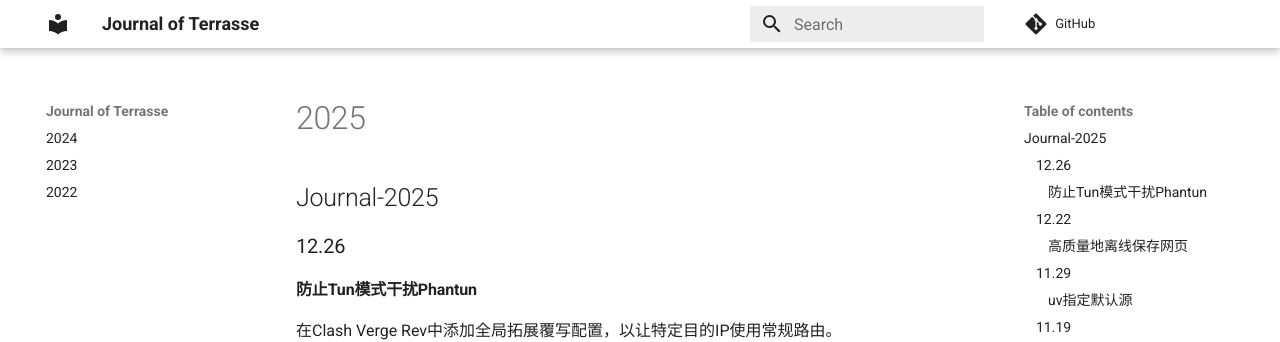
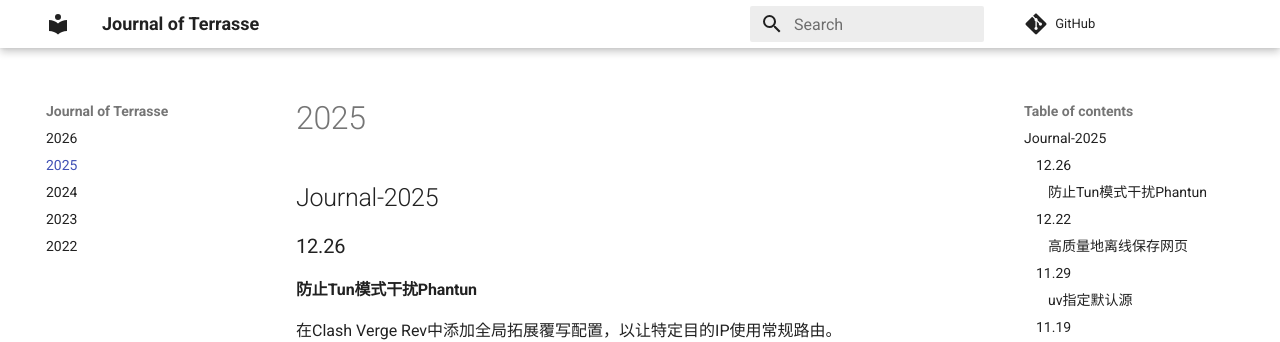
Before and after one commit to Jerry-Terrasse/journal, an MkDocs documentation site: the page built from docs/2025.md, in a window 1280 px wide. Shown: the top 342 px of the page. Built offline with MkDocs 1.6.1 and Material for MkDocs 9.7.7, drawn with Linux system fonts in a browser that asks for light colours; comment, search, counter and statistics services are not loaded.

Commit message:
update (Thu Mar  5 06:29:59 PM CST 2026)

```diff
--- a/mkdocs.yml
+++ b/mkdocs.yml
@@ -24,6 +24,8 @@ extra_css:
   - https://unpkg.com/katex@0/dist/katex.min.css
 
 nav:
+  - 2026: 2026.md
+  - 2025: 2025.md
   - 2024: 2024.md
   - 2023: 2023.md
   - 2022: 2022.md
```
